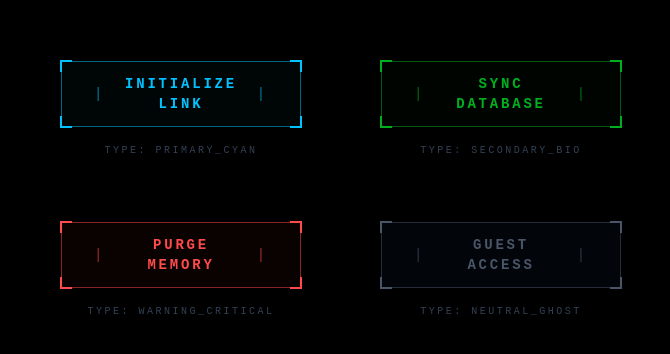
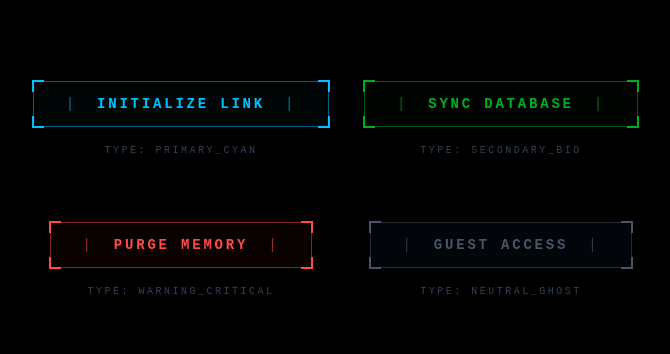
Before and after one commit to arrifat346afs/game-ui, a React (Vite) app: page / in a window 1280 px wide. Shown: the part 210-564 px from the top of the page, without its empty margins (299-969 px from the left). Built offline with nearby package versions, Linux system fonts and the light colour scheme.

Commit message:
feat(ui/button): replace evil-button icons with updated variants; update import from "@/components/ui/evil-button" to "@/components/ui/button

```diff
--- a/src/App.tsx
+++ b/src/App.tsx
@@ -1,4 +1,4 @@
-import { EvilButton } from "@/components/ui/evil-button"
+import { Button } from "@/components/ui/button"
 
 export function App() {
   return (
@@ -6,14 +6,14 @@ export function App() {
       {/* Row 1 */}
       <div className="flex flex-wrap items-center justify-center gap-20">
         <div className="flex w-60 flex-col items-center gap-4">
-          <EvilButton variant="cyan">Initialize Link</EvilButton>
+          <Button variant="evil-cyan">Initialize Link</Button>
           <span className="font-mono text-[10px] tracking-widest text-[#334155]">
             TYPE: <span className="text-[#334155]">PRIMARY_CYAN</span>
           </span>
         </div>
 
         <div className="flex w-60 flex-col items-center gap-4">
-          <EvilButton variant="bio">Sync Database</EvilButton>
+          <Button variant="evil-bio">Sync Database</Button>
           <span className="font-mono text-[10px] tracking-widest text-[#334155]">
             TYPE: <span className="text-[#334155]">SECONDARY_BIO</span>
           </span>
@@ -23,14 +23,14 @@ export function App() {
       {/* Row 2 */}
       <div className="flex flex-wrap items-center justify-center gap-20">
         <div className="flex w-60 flex-col items-center gap-4">
-          <EvilButton variant="warning">Purge Memory</EvilButton>
+          <Button variant="evil-warning">Purge Memory</Button>
           <span className="font-mono text-[10px] tracking-widest text-[#334155]">
             TYPE: <span className="text-[#334155]">WARNING_CRITICAL</span>
           </span>
         </div>
 
         <div className="flex w-60 flex-col items-center gap-4">
-          <EvilButton variant="ghost">Guest Access</EvilButton>
+          <Button variant="evil-ghost">Guest Access</Button>
           <span className="font-mono text-[10px] tracking-widest text-[#334155]">
             TYPE: <span className="text-[#334155]">NEUTRAL_GHOST</span>
           </span>
```
